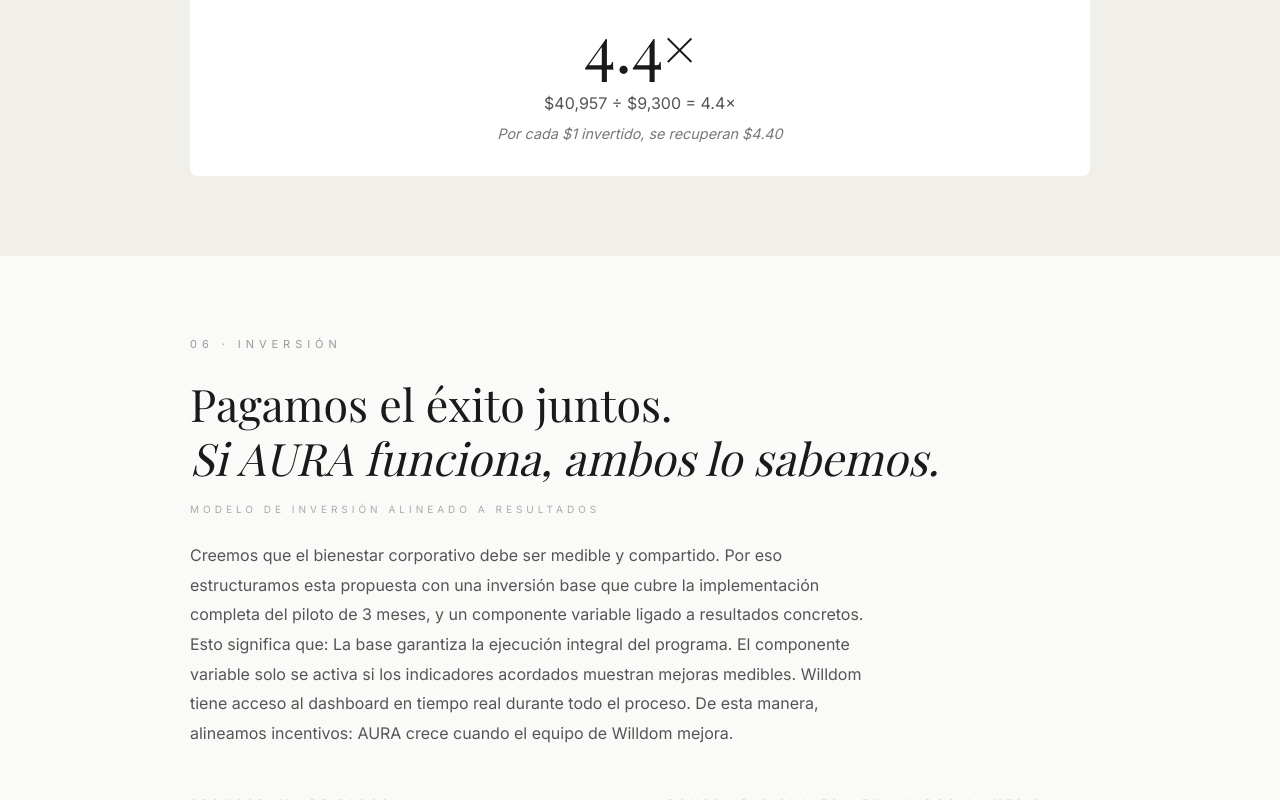
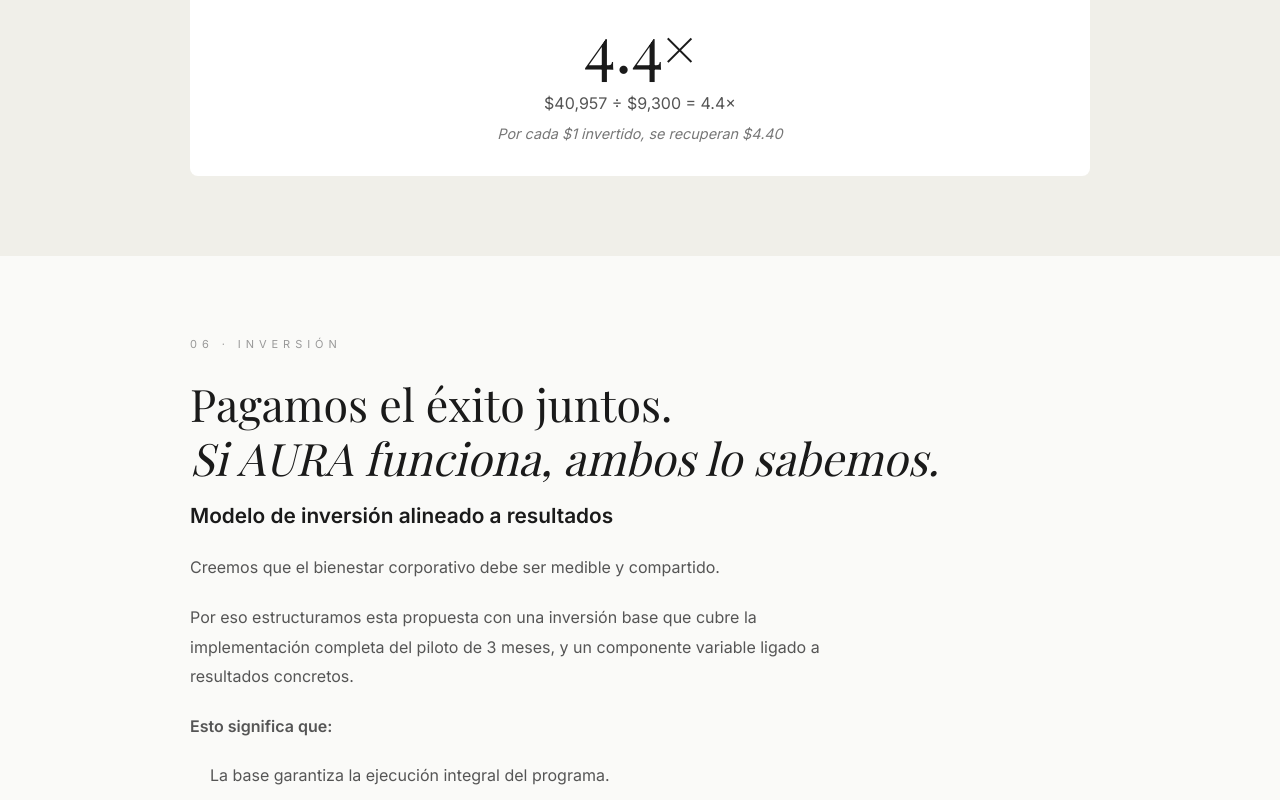
Before and after one commit to oscarxavieryoga-lang/v0-aura-proposal-website, a Next.js app: page / in a window 1280 px wide. Shown: the part 11200-12000 px from the top of the page. Built offline with nearby package versions, Linux system fonts and the light colour scheme; a web font is replaced by a local one.

Commit message:
Update page.tsx

```diff
--- a/app/page.tsx
+++ b/app/page.tsx
@@ -816,10 +816,40 @@ export default function Page() {
               <em>Si AURA funciona, ambos lo sabemos.</em>
             </h2>
 
-            <p style={{ ...SUB, marginBottom: "24px" }}>MODELO DE INVERSIÓN ALINEADO A RESULTADOS</p>
+            <h3 style={{ fontFamily: G, fontSize: "clamp(1.1rem,1.8vw,1.3rem)", fontWeight: 600, color: "#1a1a1a", marginBottom: "24px", lineHeight: 1.3 }}>
+              Modelo de inversión alineado a resultados
+            </h3>
+
+            <p style={{ fontFamily: G, fontSize: "1rem", color: "#555", lineHeight: 1.85, maxWidth: "680px", marginBottom: "20px" }}>
+              Creemos que el bienestar corporativo debe ser medible y compartido.
+            </p>
+
+            <p style={{ fontFamily: G, fontSize: "1rem", color: "#555", lineHeight: 1.85, maxWidth: "680px", marginBottom: "20px" }}>
+              Por eso estructuramos esta propuesta con una inversión base que cubre la implementación completa del piloto de 3 meses, y un componente variable ligado a resultados concretos.
+            </p>
+
+            <p style={{ fontFamily: G, fontSize: "1rem", color: "#555", lineHeight: 1.85, maxWidth: "680px", marginBottom: "20px", fontWeight: 600 }}>
+              Esto significa que:
+            </p>
+
+            <ul style={{ marginBottom: "20px", paddingLeft: "20px" }}>
+              <li style={{ fontFamily: G, fontSize: "1rem", color: "#555", lineHeight: 1.85, marginBottom: "12px" }}>
+                La base garantiza la ejecución integral del programa.
+              </li>
+              <li style={{ fontFamily: G, fontSize: "1rem", color: "#555", lineHeight: 1.85, marginBottom: "12px" }}>
+                El componente variable solo se activa si los indicadores acordados muestran mejoras medibles.
+              </li>
+              <li style={{ fontFamily: G, fontSize: "1rem", color: "#555", lineHeight: 1.85, marginBottom: "12px" }}>
+                Willdom tiene acceso al dashboard en tiempo real durante todo el proceso.
+              </li>
+            </ul>
+
+            <p style={{ fontFamily: G, fontSize: "1rem", color: "#555", lineHeight: 1.85, maxWidth: "680px", marginBottom: "20px", fontWeight: 600 }}>
+              De esta manera, alineamos incentivos:
+            </p>
 
             <p style={{ fontFamily: G, fontSize: "1rem", color: "#555", lineHeight: 1.85, maxWidth: "680px", marginBottom: "48px" }}>
-              Creemos que el bienestar corporativo debe ser medible y compartido. Por eso estructuramos esta propuesta con una inversión base que cubre la implementación completa del piloto de 3 meses, y un componente variable ligado a resultados concretos. Esto significa que: La base garantiza la ejecución integral del programa. El componente variable solo se activa si los indicadores acordados muestran mejoras medibles. Willdom tiene acceso al dashboard en tiempo real durante todo el proceso. De esta manera, alineamos incentivos: AURA crece cuando el equipo de Willdom mejora.
+              AURA crece cuando el equipo de Willdom mejora.
             </p>
 
             <div className="g-inv" style={{ display: "grid", gridTemplateColumns: "1fr 1fr", gap: "56px" }}>
```
